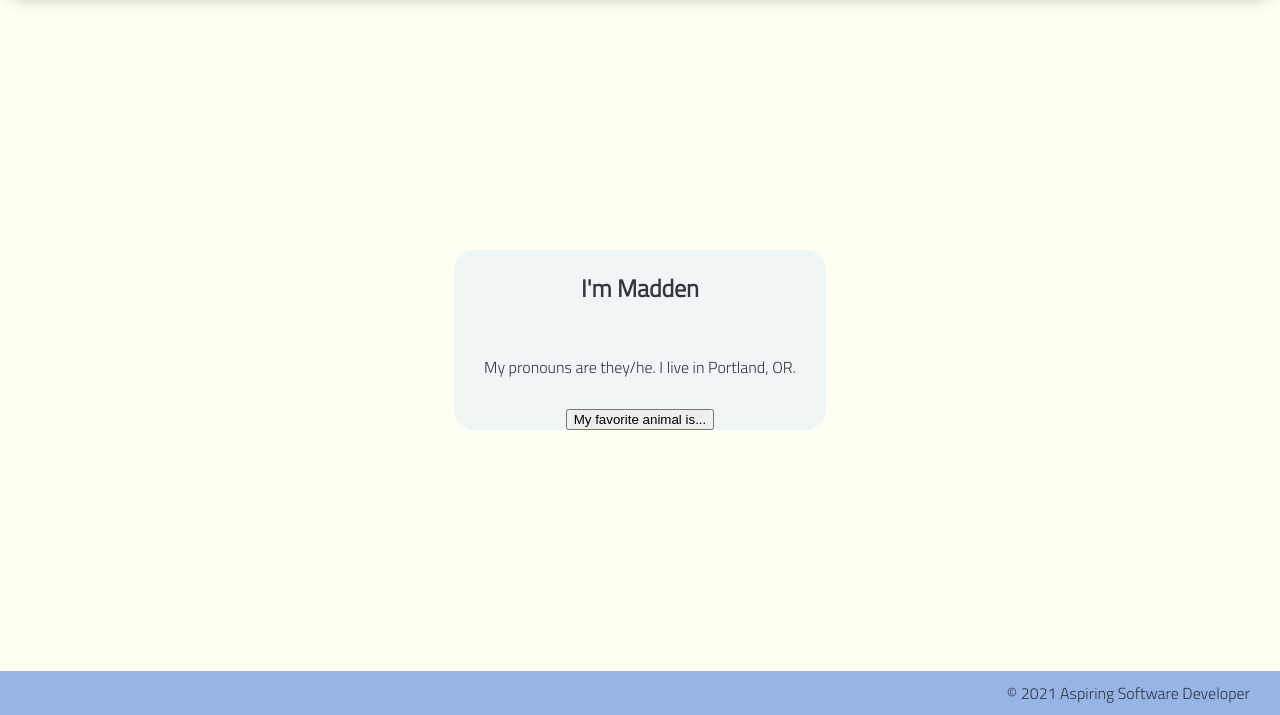
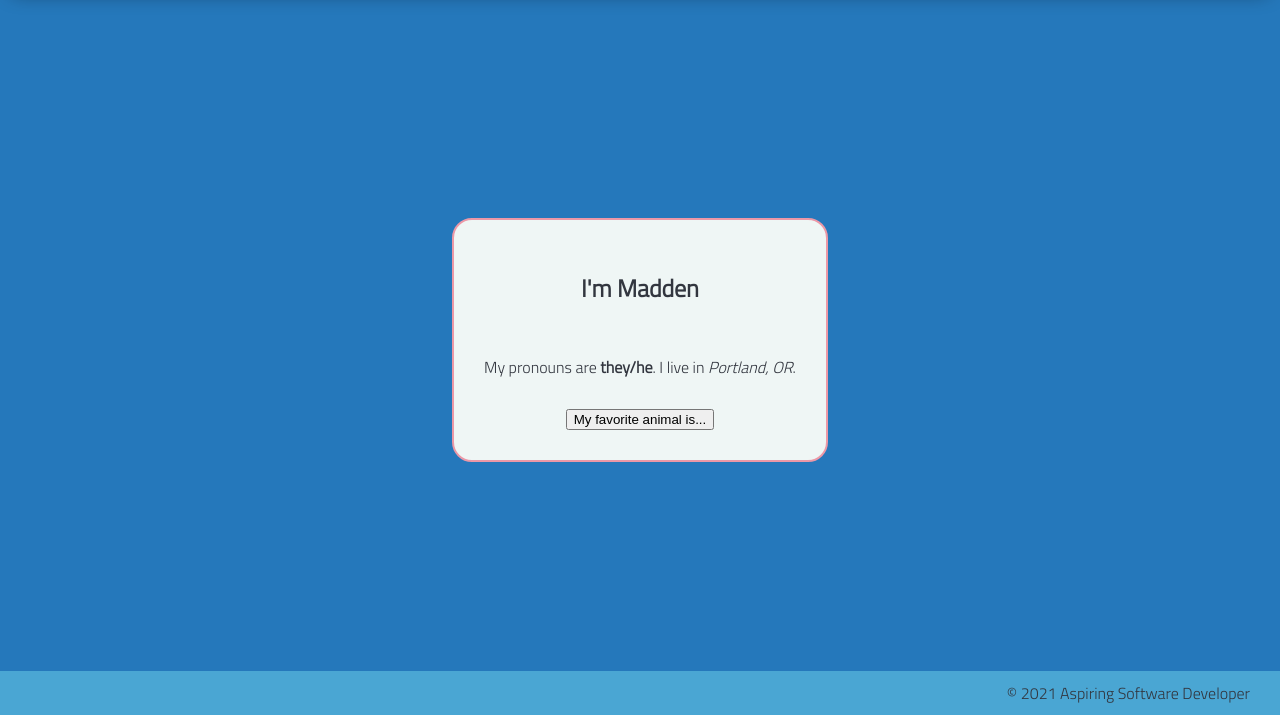
Before and after one commit to maddenlockin/about-me-js-demo, a plain HTML site: page index.html in a window 1280 px wide. Shown: the part 85-800 px from the top of the page. Drawn offline with Linux system fonts and the light colour scheme.

Commit message:
added styles for bold and italics classes

```diff
--- a/index.html
+++ b/index.html
@@ -8,9 +8,9 @@
             href="https://fonts.googleapis.com/css2?family=Titillium+Web:wght@300&display=swap"
             rel="stylesheet"
         />
-        <link rel="stylesheet" href="./styles/style.css" />
         <link rel="stylesheet" href="./styles/reset.css" />
         <link rel="stylesheet" href="./styles/global.css" />
+        <link rel="stylesheet" href="./styles/style.css" />
 
         <title>About Me</title>
     </head>
--- a/styles/reset.css
+++ b/styles/reset.css
@@ -29,9 +29,10 @@ time, mark, audio, video {
 	padding: 0;
 	border: 0;
 	font-size: 100%;
-	font: inherit;
+	/* font: inherit; */
 	vertical-align: baseline;
 }
+
 
 ol, ul {
 	list-style: none;
--- a/styles/style.css
+++ b/styles/style.css
@@ -91,3 +91,11 @@ footer {
 .hidden {
     display: none;
 }
+
+.bold {
+    font-weight: bold;
+}
+
+.italics {
+    font-style: italic;
+}
```
